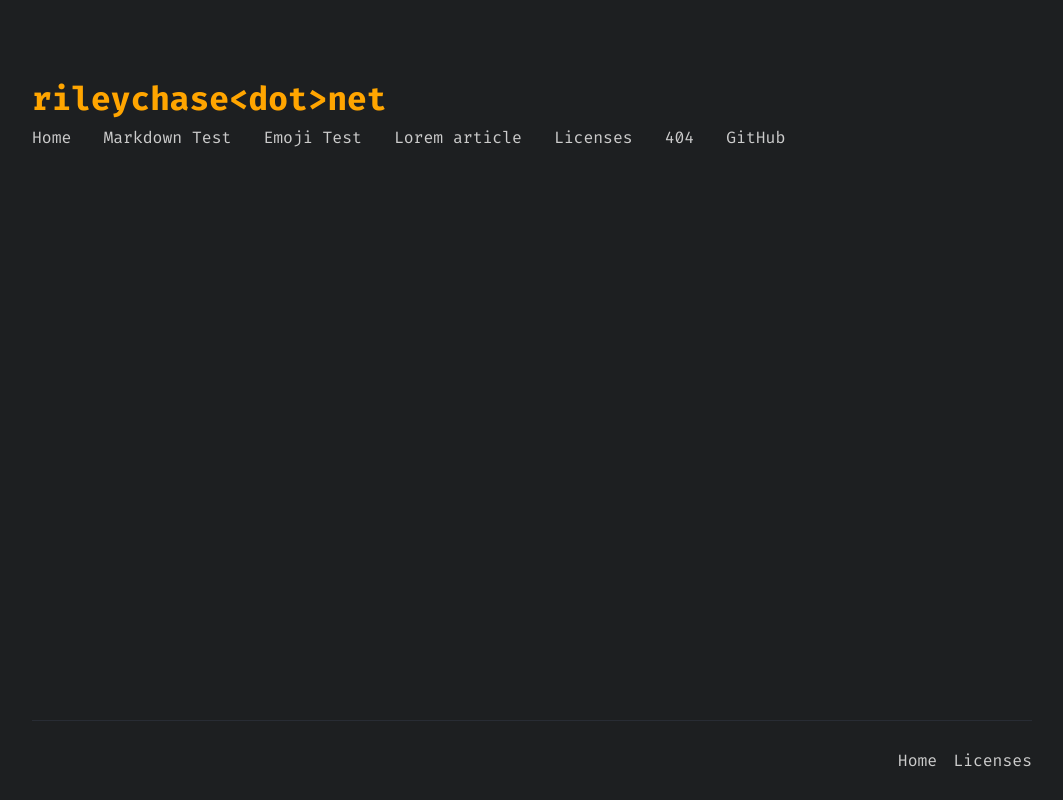
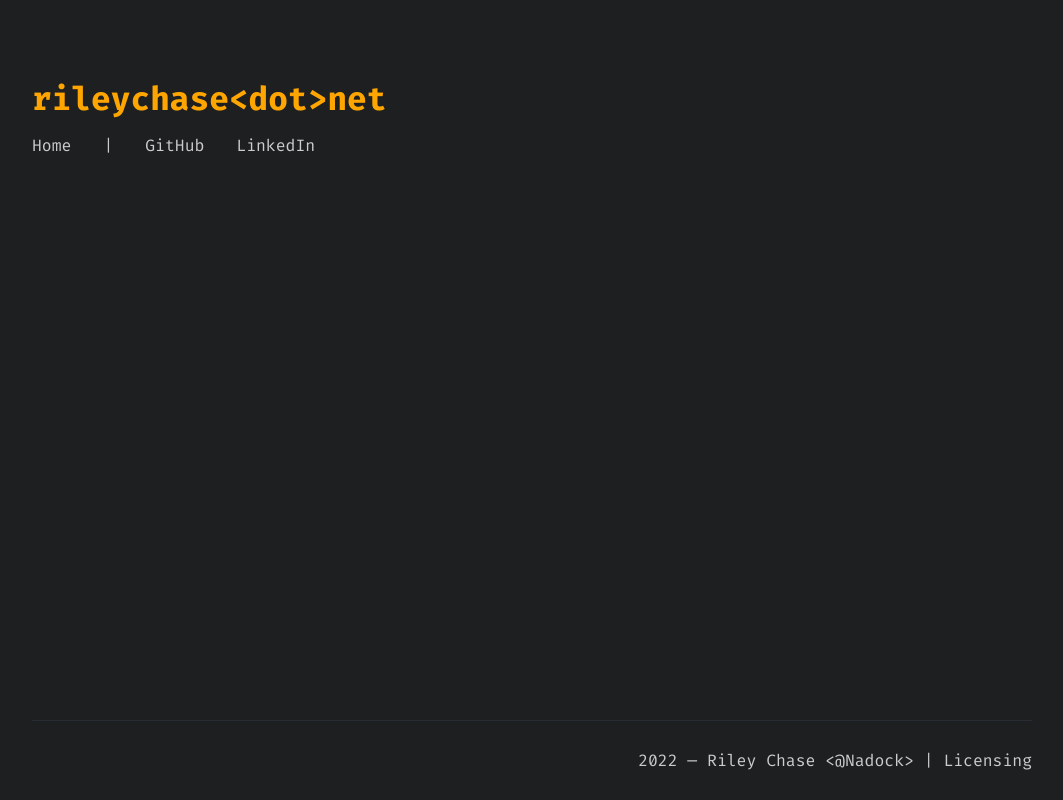
Before and after one commit to Nadock/rileychase.net, a Python web app: template templates/default.html in a window 1280 px wide. Shown: the whole page, without its empty margins (108-1171 px from the left). Run offline with Jinja, Linux system fonts and the light colour scheme; the template is opened without the code that fills it, so the values that code supplies are empty.

Commit message:
Small layout fixes & link updates

```diff
--- a/static/css/base_site_layout.css
+++ b/static/css/base_site_layout.css
@@ -17,10 +17,23 @@
     font-family: 'Fira Code', monospace;
 }
 
+:root {
+    --site-colour-bg: #1D1F21;
+    --site-colour-lowlight: #CCCCCC;
+    --site-colour-highlight: #FFA500;
+    --site-colour-block: #282c34;
+    --site-colour-border: #808080;
+}
+
+body {
+    background-color: var(--site-colour-bg);
+    color: var(--site-colour-lowlight);
+}
+
 .base {
     display: grid;
     grid-template-columns: auto minmax(min-content, 1000px) auto;
-    grid-template-rows: 5em 10em 5em auto 5em;
+    grid-template-rows: 5em min-content min-content auto 5em;
     --content-width: minmax(min-content, 1000px);
     min-height: 100vh;
 }
@@ -49,7 +62,7 @@
 }
 
 .site_header--title {
-    padding-bottom: 0.25em;
+    margin-bottom: 0.5em;
 }
 
 .site_header--links {
@@ -58,12 +71,24 @@
 
     grid-auto-flow: column;
     justify-content: left;
+
+    min-height: 0;
 }
 
 .site_header--link {
     text-decoration: none;
     color: var(--site-colour-lowlight);
-    padding-right: 2em;
+    margin-right: 1em;
+    margin-left: 1em;
+}
+
+.site_header--link:first-child {
+    margin-left: 0;
+}
+
+.site_header--links span {
+    margin-left: 1em;
+    margin-right: 1em;
 }
 
 .site_header--links a:hover {
@@ -75,8 +100,14 @@
     grid-column: 2;
 
     display: grid;
-    grid-auto-rows: 2;
-    grid-auto-columns: 1;
+}
+
+.page_header--root :first-child {
+    margin-top: 2em;
+}
+
+.page_header--root :last-child {
+    margin-bottom: 3em;
 }
 
 .page_header--root {
@@ -86,12 +117,6 @@
     justify-content: left;
     align-content: center;
     color: var(--site-colour-highlight);
-}
-
-.content {
-    grid-row: 4;
-    grid-column: 2;
-    padding-bottom: 5em;
 }
 
 .footer {
--- a/static/css/markdown_formatting.css
+++ b/static/css/markdown_formatting.css
@@ -1,20 +1,12 @@
-:root {
-    --site-colour-bg: #1D1F21;
-    --site-colour-lowlight: #CCCCCC;
-    --site-colour-highlight: #FFA500;
-    --site-colour-block: #282c34;
-    --site-colour-border: #808080;
-}
-
-body {
-    background-color: var(--site-colour-bg);
-    color: var(--site-colour-lowlight);
+.content {
+    grid-row: 4;
+    grid-column: 2;
+    margin-bottom: 5em;
 }
 
 .content p {
-    margin: 0.7em 0 0 0;
-    line-height: 1.75;
     text-align: justify;
+    margin-top: 1em;
 }
 
 .content a {
@@ -27,8 +19,11 @@ body {
     border-bottom: 2px solid var(--site-colour-highlight);
 }
 
+.content :first-child {
+    margin-top: 0;
+}
+
 /* Headings */
-.content h1,
 .content h1,
 .content h2,
 .content h3,
--- a/templates/default.html
+++ b/templates/default.html
@@ -28,22 +28,18 @@
             </div>
             <div class="site_header--links">
                 <a class="site_header--link" href="/">Home</a>
-
-                <a class="site_header--link" href="/markdown_test.html">Markdown Test</a>
-                <a class="site_header--link" href="/emoji_test.html">Emoji Test</a>
-                <a class="site_header--link" href="/lorem_article.html">Lorem article</a>
-                <a class="site_header--link" href="/licenses">Licenses</a>
-                <a class="site_header--link" href="/404.html">404</a>
-
+                <span>|</span>
                 <a class="site_header--link" href="https://github.com/nadock" target="_blank">GitHub</a>
+                <a class="site_header--link" href="https://www.linkedin.com/in/riley-taylor-chase/"
+                    target="_blank">LinkedIn</a>
             </div>
         </div>
 
         <div class="page_header">
             <div class="page_header--root">
                 <h2 class="page_header--title">{{ props.title }}</h2>
-                <h3 class="page_header--subtitle">{{ props.subtitle }}</h3>
-                <em class="page_header--date">{{ props.date }}</em>
+                <em class="page_header--subtitle">{{ props.subtitle }}</em>
+                <p class="page_header--date">{{ props.date }}</p>
             </div>
         </div>
 
@@ -53,8 +49,7 @@
 
         <div class="footer">
             <div class="footer--site-links">
-                <a class="header_links--link" href="/">Home</a>
-                <a class="header_links--link" href="/licenses">Licenses</a>
+                <p>2022 — Riley Chase &lt;@Nadock&gt; | <a href="/licensing">Licensing</a></p>
             </div>
         </div>
     </div>
```
Also changed, not shown: pages/licensing.md (renamed from pages/licenses.md, +7 -5 lines), pages/markdown_test.md (+2 -3 lines).
